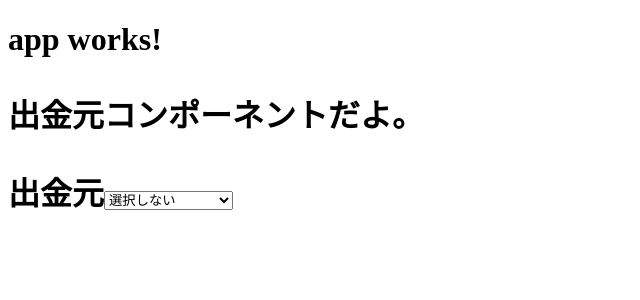
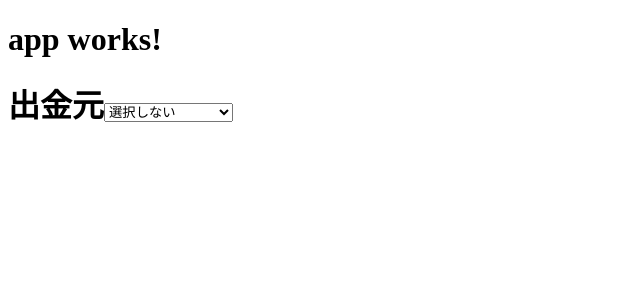
Before and after one commit to xai1981/tatekae, an Angular app: page / in a window 1280 px wide. Shown: the top 300 px of the page, without its empty margins (0-640 px from the left). Built offline with nearby package versions, Linux system fonts and the light colour scheme.

Commit message:
#4 Repair indent.

```diff
--- a/src/app/components/account/account.component.html
+++ b/src/app/components/account/account.component.html
@@ -1,6 +1,3 @@
-<p>
-  出金元コンポーネントだよ。
-</p>
 <div>
   <label for="account">出金元</label>
   <select id="account" name="account">
```
Lines whose indentation alone changed are shown as unchanged.
